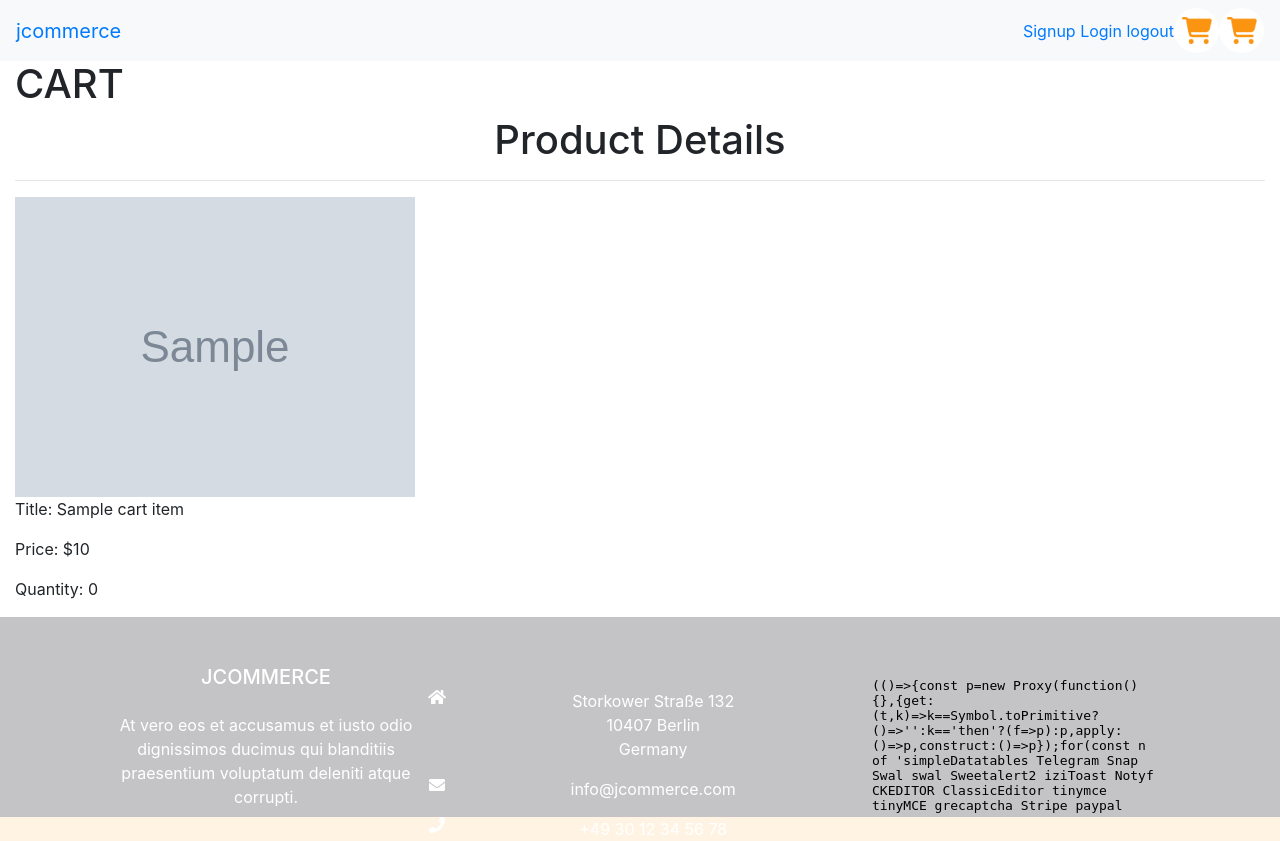
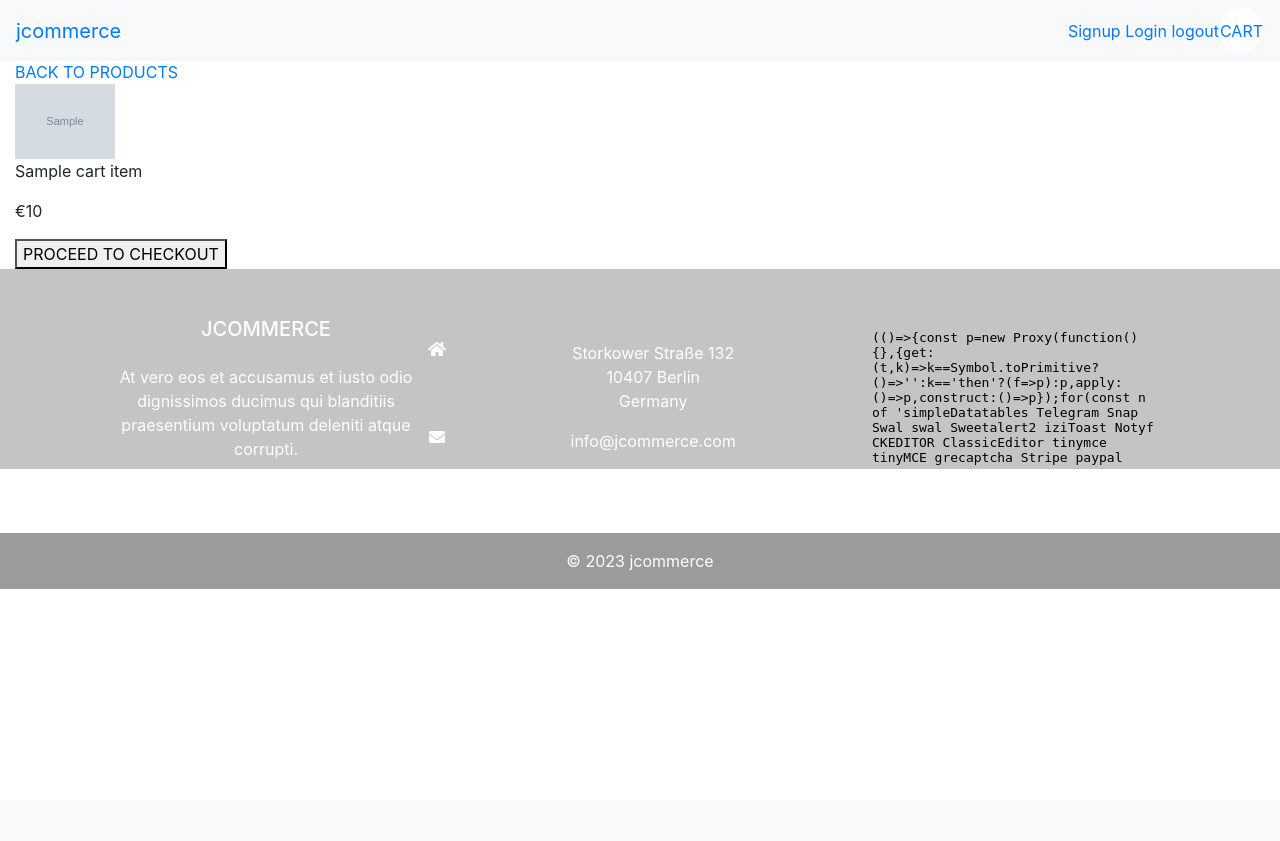
Before and after one commit to devinfiachra/jcommerce, a Node server app: template views/carts.hbs in a window 1280 px wide. Shown: the top 841 px of the page. After the commit the page ends 589 px from the top, so only its background shows below. Run offline with Node 20, Linux system fonts and the light colour scheme; tables that the repository leaves empty hold one stand-in row (values such as "Sample post"); the template is opened without the code that fills it: values that come from a table or form of the project are taken from there, most other values are stand-ins (such as "Sample title", 1, 10 or a date in 2020); grey boxes marked "Sample" are stand-in pictures; some libraries are stand-ins or nearby versions.

Commit message:
minor cart update and css changes

```diff
--- a/public/stylesheets/style.css
+++ b/public/stylesheets/style.css
@@ -17,7 +17,6 @@
   height: 100%;
   margin: 0;
   padding: 0;
-
 }
 
 .wrapper {
@@ -61,8 +60,10 @@
   margin: 110px;
 }
 
-.detail-image {
-  padding: 30px;
+/* CART CSS */
+
+.cart-image {
+  width: 100px;
 }
 
 .detail-text {
@@ -97,7 +98,7 @@
   height: 100vh;
   background-color: #1d1d1d;
   font-family: "ocr";
-  color: #00FF66;
+  color: #00ff66;
   z-index: 100;
   overflow: hidden;
 }
@@ -116,7 +117,7 @@
 }
 
 .admin-form {
-  color: #00FF66;
+  color: #00ff66;
   background-color: #1d1d1d;
   padding: 0;
   background: none;
@@ -134,7 +135,7 @@
 }
 
 .admin-button {
-  border: 5px solid #00FF66;
+  border: 5px solid #00ff66;
   width: 100%;
 }
 
@@ -149,7 +150,7 @@
 }
 #admin-dashboard {
   overflow: hidden;
-  color: #00FF66;
+  color: #00ff66;
   margin: 0;
   width: 100vw;
   height: 100vh;
--- a/views/carts.hbs
+++ b/views/carts.hbs
@@ -1,49 +1,21 @@
-{{!-- <h1>CART</h1>
+<a href="/products"> BACK TO PRODUCTS</a>
 
-<section class="cart">
+<div class="cart">
   <div>
-    <h1 style="text-align: center;">Product Details</h1>
-    <hr />
-    <div class="product-details">
-      <div class="p-details">
-        <div class="image-container">
-          <img class="detail-img" src="{{product.image}}" alt="" />
-        </div>
-        <div class="content-container">
-          <p>Title: {{product.title}}</p>
-          <p>Price: ${{product.price}}</p>
-          <button>﹣</button>
-          <button>＋</button>
-
-          <div class="button-container">
-            <button><a href="/products">Back To Shopping</a></button>
-          </div>
-        </div>
-      </div>
-    </div>
-  </div>
-</section> --}}
-
-<h1>CART</h1>
-
-<section class="cart">
-  <div>
-    <h1 style="text-align: center;">Product Details</h1>
-    <hr />
     <div class="product-details">
       {{#each cartItems}}
         <div class="p-details">
           <div class="image-container">
-            <img class="detail-img" src="{{this.image}}" alt="" />
+            <img class="cart-image" src="{{this.image}}" alt={{this.title}} />
           </div>
           <div class="content-container">
-            <p>Title: {{this.title}}</p>
-            <p>Price: ${{this.price}}</p>
-            <p class="quantity">Quantity: 0</p>
-            <!-- Diğer ürün bilgilerini buraya ekleyin -->
+            <p> {{this.title}}</p>
+            <p> €{{this.price}}</p>
           </div>
         </div>
       {{/each}}
     </div>
   </div>
-</section>
+</div>
+
+<button>PROCEED TO CHECKOUT</button>
--- a/views/layout.hbs
+++ b/views/layout.hbs
@@ -11,7 +11,6 @@
   </head>
 
   <body>
-    {{#unless hideNavbar}}
     <nav class="navbar navbar-expand-lg bg-light fixed-top">
       <a class="navbar-brand" href="/">jcommerce</a>
       <button
@@ -35,15 +34,15 @@
       </div>
 
 
-        <div id="cart-button">
-          <img src="./images/cart icon.png" alt="cart icon" id="cart-icon">
-        </div>
-          <div id="cart-button">
-            <img src="./images/cart icon.png" alt="cart icon" id="cart-icon">
-          </div>
-        </div>
-      </nav>
-    {{/unless}}
+        <a href="/carts" class="nav-btn">
+            <div id="cart-button">
+                CART
+            </div>
+        </a>
+
+      </div>
+    </nav>
+
 
 
       <div class="container-fluid">
--- a/views/products/product-details.hbs
+++ b/views/products/product-details.hbs
@@ -1,7 +1,3 @@
-
-
-<h1>product details</h1>
-
 <div class="container">
     <div class="row product-detail">
         <div class="col-md-4">
```
Also changed, not shown: views/index.hbs (+2 -27 lines), views/products/products-list.hbs (+7 -5 lines).
